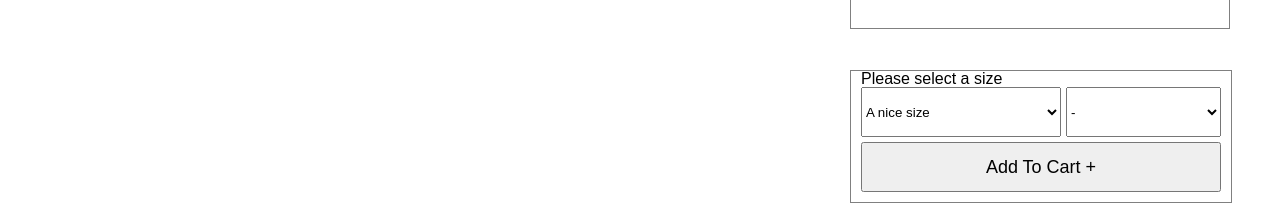
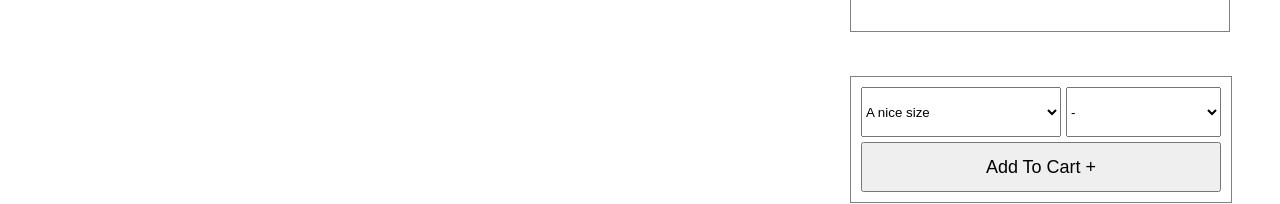
Before and after one commit to FEC-Neptune/front-end-capstone, a React app: page / in a window 1280 px wide. Shown: the part 413-617 px from the top of the page. Built offline with nearby package versions, Linux system fonts and the light colour scheme; no server answers; the HTML template or start-up script is replaced by a standard one.

Commit message:
Updated states and props for Add to Cart

```diff
--- a/client/src/components/overview/AddToCart.jsx
+++ b/client/src/components/overview/AddToCart.jsx
@@ -1,10 +1,26 @@
-import React from 'react';
+import React, { useState, useEffect } from 'react';
 
-const AddToCart = () => {
+const AddToCart = ({style}) => {
+
+  const [selectedSize, setSelectedSize] = useState('');
+  const [selectedQty, setSelectedQty] = useState(0);
+  const [warning, setWarning] = useState(false);
+
+  // Todo
+  // handle change (size and qty)
+  // on submit
+  // map options to available sizes for style
+  // map qty to available qty for selected size
+  // import api helper to post to add to cart API
+
   return (
     <section id="add-to-cart">
       <div id="size-warning-container">
-        <span id="size-warning">Please select a size</span>
+        { warning ? (
+          <span id="size-warning">Please select a size</span>
+        ) : (
+          <></>
+        )}
       </div>
       <div id="cart-form-container">
         <form>
```
